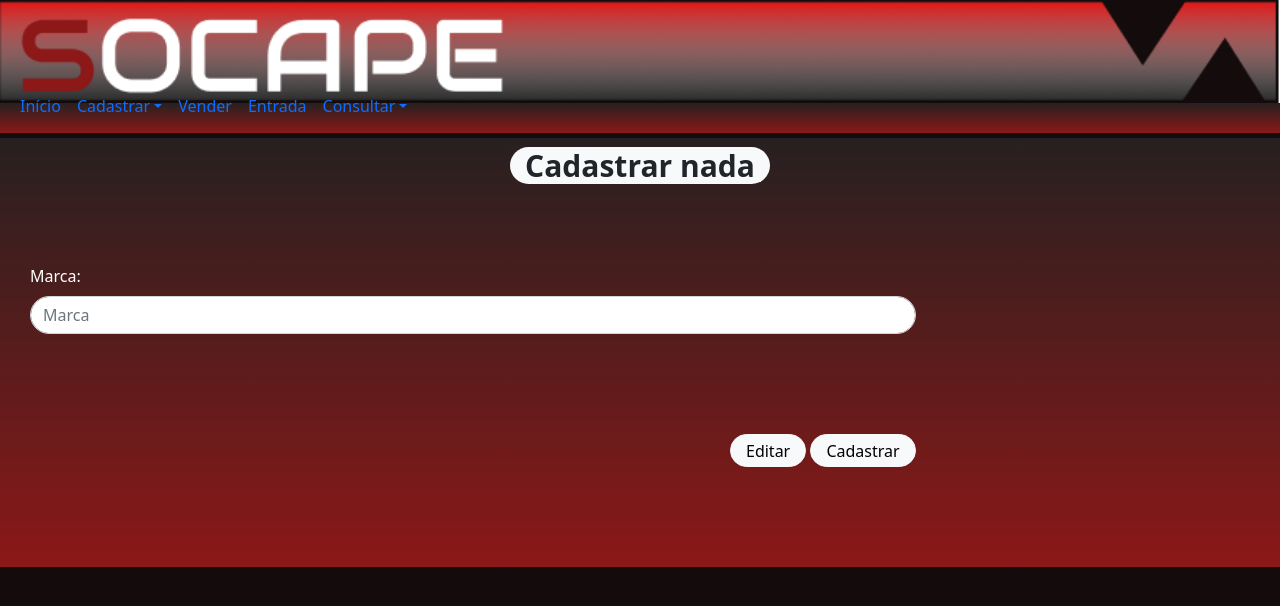
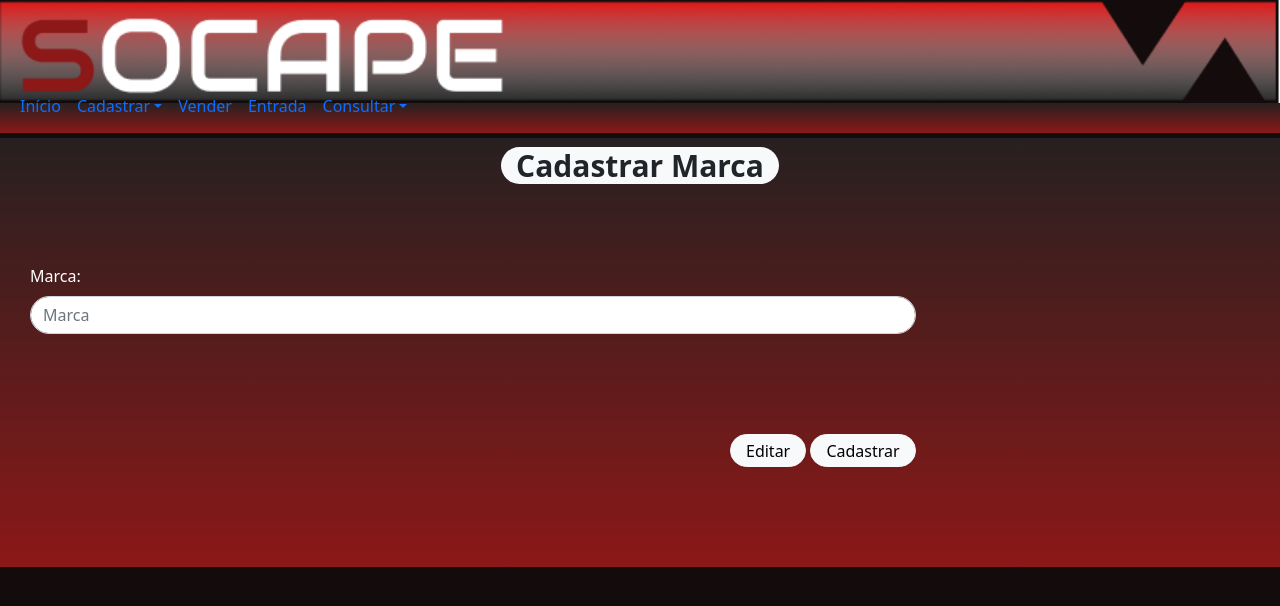
Before and after one commit to WebI-2020-2/socape, a PHP site: page /src/views/cadastro/marca.php in a window 1280 px wide; the page is wider, and only the part inside the window is pictured. Shown: the top 606 px of that part. Run offline with PHP 8.4, Linux system fonts and the light colour scheme; some libraries are stand-ins or nearby versions.

Commit message:
testando denovo

```diff
--- a/src/views/cadastro/marca.php
+++ b/src/views/cadastro/marca.php
@@ -63,7 +63,7 @@
 
     <div id="Container">
         <h1>
-            <span id="titulo" class="badge bg-light text-dark">Cadastrar nada</span>
+            <span id="titulo" class="badge bg-light text-dark">Cadastrar Marca</span>
         </h1>
         <?php
             if($_POST){
```
